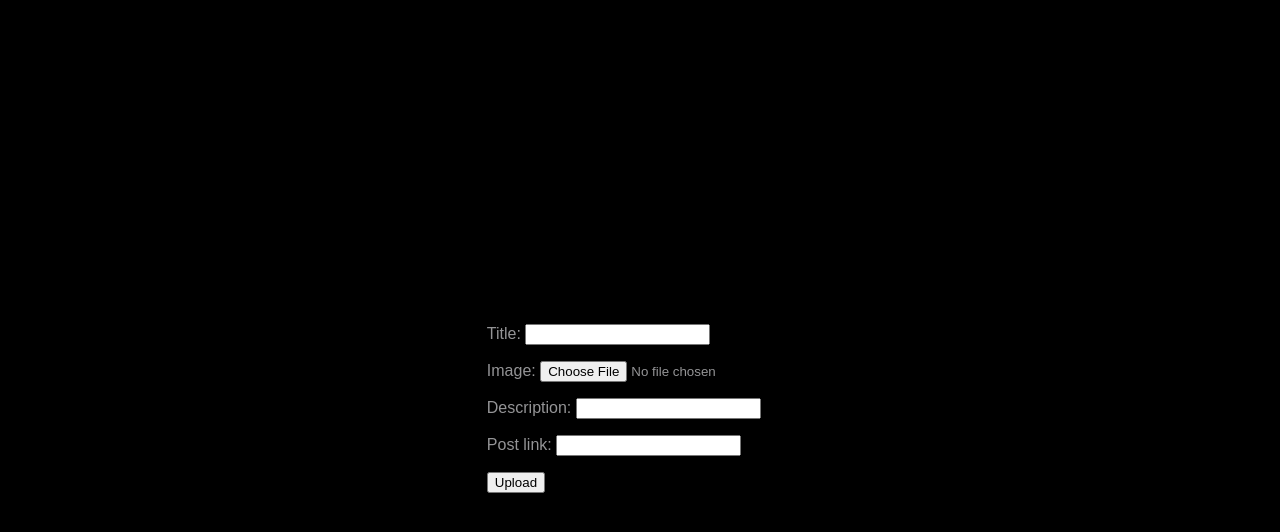
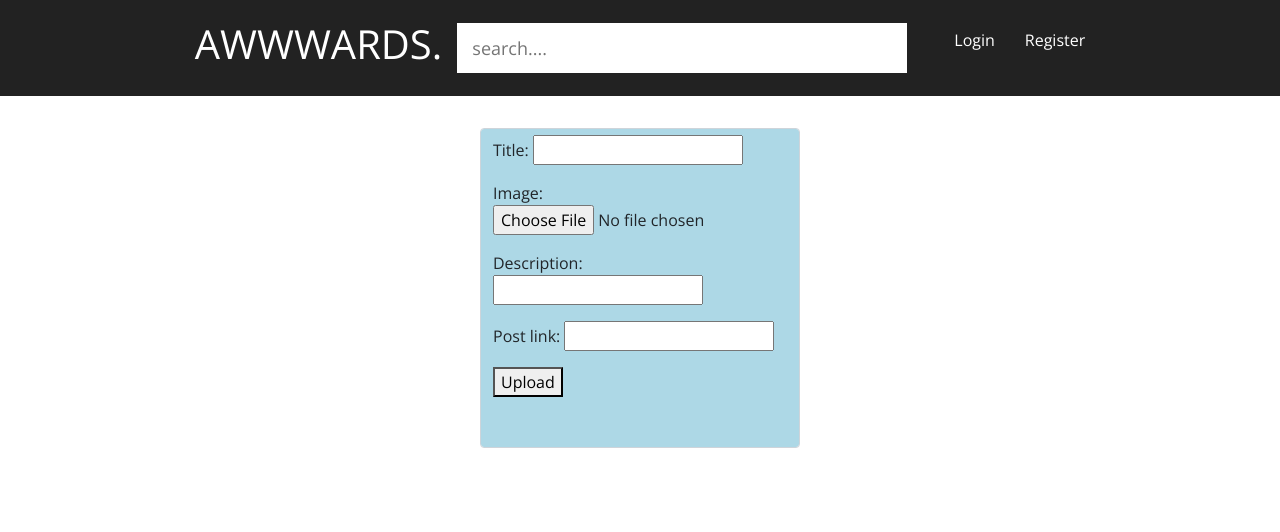
Before and after one commit to trevin-livele/django_api_awwwards, a Django app: page /uploading/createpost/ in a window 1280 px wide. Shown: the top 532 px of the page. Run offline with Django 3.2, Linux system fonts and the light colour scheme.

Commit message:
styled container

```diff
--- a/templates/create_post.html
+++ b/templates/create_post.html
@@ -1,4 +1,4 @@
-{% extends 'base2.html' %}
+{% extends 'base.html' %}
 
 
 
@@ -7,15 +7,27 @@
 
 
 {% block content %}
-
-<form method="post" enctype="multipart/form-data">
-  {% csrf_token %}
-   {{ form.as_p }}
-  <button type="submit">Upload</button>
-</form>
+<div class="container form-control">
+  <div class="row">
+    <form method="post" enctype="multipart/form-data">
+      {% csrf_token %}
+       {{ form.as_p }}
+      <button type="submit">Upload</button>
+    </form>
+  </div>
+</div>
 
 
+<style>
 
+.container{
+  background-color: lightblue;
+  margin-top: 10%;
+  height: 20pc;
+  width: 20pc;
+
+}
+</style>
 
 
 {% endblock %}
--- a/templates/home.html
+++ b/templates/home.html
@@ -26,7 +26,7 @@
                     <div class="card-body">
                         <h5 class="card-title">Title: {{post.title}}</h5>
                         <h6 class="card-subtitle mb-2 text-muted">Description:{{post.description}}</h6>
-                        <a href="#" class="card-link">Link: {{post.post_link}}</a>
+                        <a href="{{post.post_link}}" class="card-link">Link: {{post.post_link}}</a>
                     </div>
                 </div>
                             </div>
--- a/templates/includes/navbar.html
+++ b/templates/includes/navbar.html
@@ -13,6 +13,7 @@
             <li><a href="{% url 'register' %}">Register</a></li>
             {% else %}
             <li><a href="{% url 'createpost' %}">SUBMIT YOUR SITE</a></li>
+            <a href="{% url 'logout' %}">Welcome {{user.username}}</a>
             <li><a href="{% url 'logout' %}">Logout</a></li>
 
         </ul>
```
